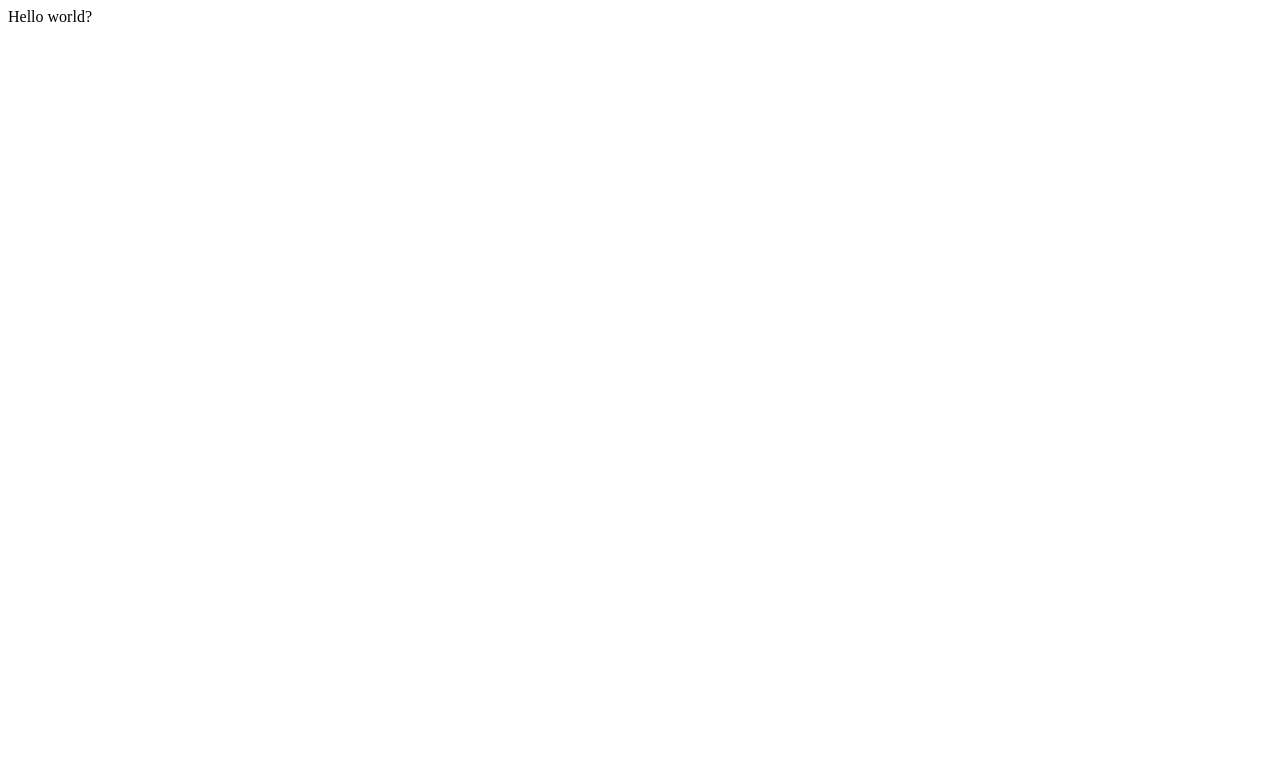
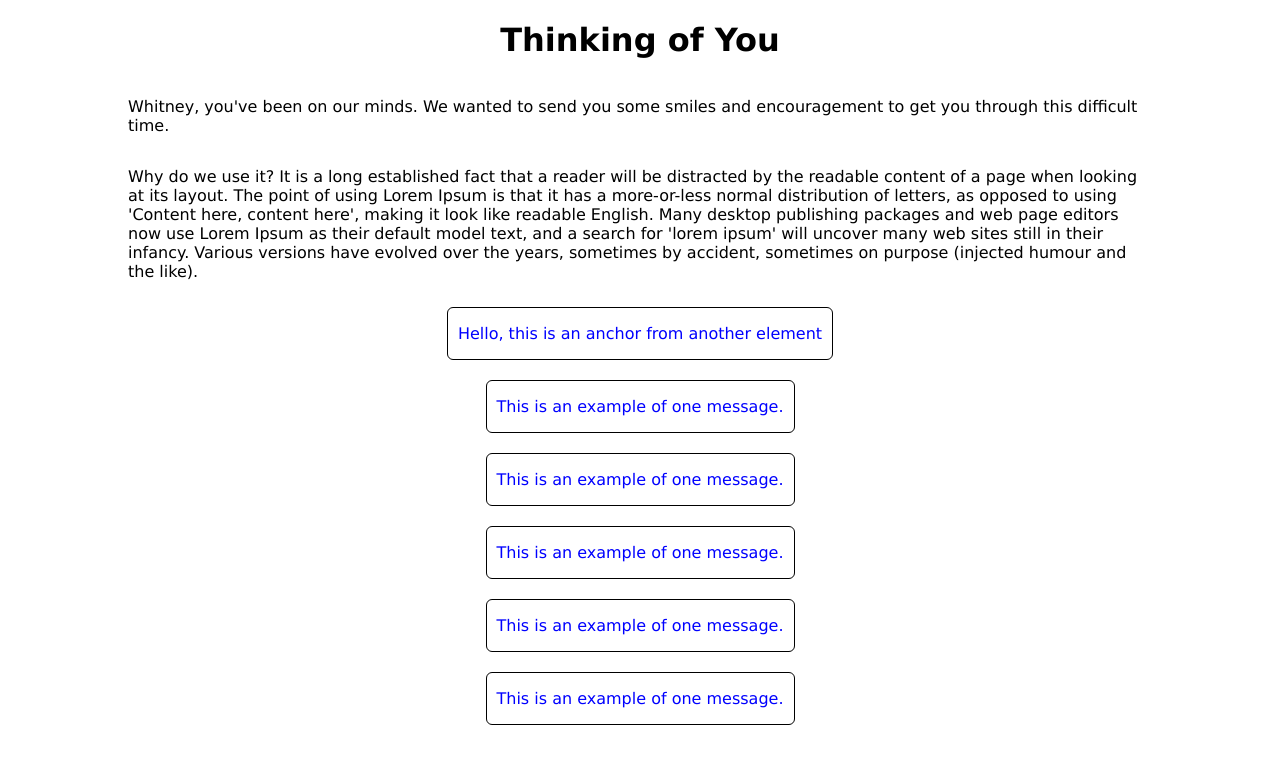
Before and after one commit to bryanakitchen/get-well, a React app: page / in a window 1280 px wide. Shown: the top 764 px of the page. Built offline with nearby package versions, Linux system fonts and the light colour scheme.

Commit message:
skeleton and basics

```diff
--- a/src/components/app/App.jsx
+++ b/src/components/app/App.jsx
@@ -1,16 +1,54 @@
 import React, { Component } from 'react';
 import AOS from 'aos';
 import 'aos/dist/aos.css';
+import styles from './App.module.css';
 
-AOS.init({ duration: 500 })
+AOS.init({ duration: 800 })
 
 export default class App extends Component {
 
-
   render() {
     return (
-      <div data-aos="fade-up">
-        Hello world?
+      <div className={styles.root}>
+        <div data-aos="fade-up" className={styles.home}>
+          <h1>Thinking of You</h1>
+          <p>Whitney, you've been on our minds. We wanted to send you some smiles and encouragement to get you through this difficult time.</p>
+
+          <p>Why do we use it?
+          It is a long established fact that a reader will be distracted by the readable content of a page when looking at its layout. The point of using Lorem Ipsum is that it has a more-or-less normal distribution of letters, as opposed to using 'Content here, content here', making it look like readable English. Many desktop publishing packages and web page editors now use Lorem Ipsum as their default model text, and a search for 'lorem ipsum' will uncover many web sites still in their infancy. Various versions have evolved over the years, sometimes by accident, sometimes on purpose (injected humour and the like).
+          </p>
+        </div>
+
+        <div className={styles.message} data-aos="zoom in" data-aos-anchor=".other-element">
+          <p>
+            Hello, this is an anchor from another element
+          </p>
+        </div>
+        <div className={styles.message} data-aos="fade-up">
+          <p>
+            This is an example of one message.
+          </p>
+        </div>
+        <div className={styles.message} data-aos="fade-up">
+          <p>
+            This is an example of one message.
+          </p>
+        </div>
+        <div className={styles.message} data-aos="fade-down-right">
+          <p>
+            This is an example of one message.
+          </p>
+        </div>
+        <div className={styles.message} data-aos="zoom in">
+          <p>
+            This is an example of one message.
+          </p>
+        </div>
+        <div className={styles.message} data-aos="fade-down-left">
+          <p>
+            This is an example of one message.
+          </p>
+        </div>
       </div>
     )
   }
--- /dev/null
+++ b/src/components/app/App.module.css
@@ -0,0 +1,28 @@
+body, .root {
+    width: 100%;
+    height: 100%;
+    padding: 0;
+    margin: 0;
+    box-sizing: border-box;
+    display: flex;
+    flex-direction: column;
+    justify-content: center;
+    align-items: center;
+    font-family: Verdana, Geneva, Tahoma, sans-serif;
+}
+
+.home {
+    display: flex;
+    flex-direction: column;
+    justify-content: center;
+    align-items: center;
+    width: 80%;
+}
+
+.message {
+    color: blue;
+    border: black solid 1px;
+    border-radius: 6px;
+    margin: 10px;
+    padding: 0px 10px;
+}
--- a/webpack.config.js
+++ b/webpack.config.js
@@ -62,18 +62,18 @@ module.exports = {
               importLoaders: 1
             }
           },
-          {
-            loader: 'postcss-loader',
-            options: {
-              sourceMap: true,
-              plugins: [
-                require('postcss-import')(),
-                require('autoprefixer')(),
-                require('postcss-nested')(),
-                require('postcss-simple-vars')()
-              ]
-            }
-          }
+          // {
+          //   loader: 'postcss-loader',
+          //   options: {
+          //     sourceMap: true,
+          //     plugins: [
+          //       require('postcss-import')(),
+          //       require('autoprefixer')(),
+          //       require('postcss-nested')(),
+          //       // require('postcss-simple-vars')()
+          //     ]
+          //   }
+          // }
         ],
         include: /\.module\.css$/
       },
@@ -82,18 +82,18 @@ module.exports = {
         use: [
           'style-loader',
           'css-loader',
-          {
-            loader: 'postcss-loader',
-            options: {
-              sourceMap: true,
-              plugins: [
-                require('postcss-import')(),
-                require('autoprefixer')(),
-                require('postcss-nested')(),
-                require('postcss-simple-vars')()
-              ]
-            }
-          }
+          // {
+          //   loader: 'postcss-loader',
+          //   options: {
+          //     sourceMap: true,
+          //     plugins: [
+          //       require('postcss-import')(),
+          //       require('autoprefixer')(),
+          //       require('postcss-nested')(),
+          //       // require('postcss-simple-vars')()
+          //     ]
+          //   }
+          // }
         ],
         exclude: /\.module\.css$/
       },
```
Also changed, not shown: src/components/app/App.css (deleted).
